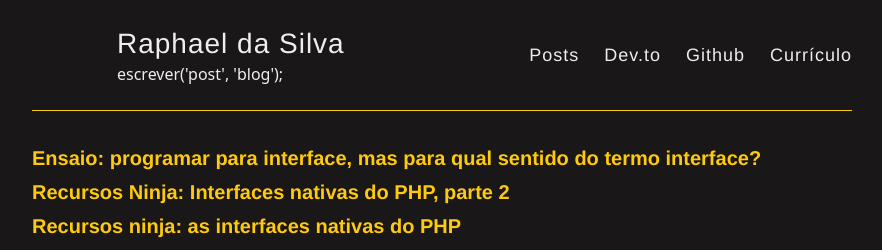
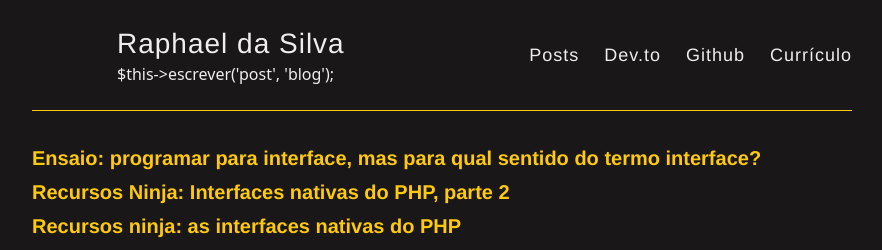
Before and after one commit to raphael-da-silva/raphael-da-silva.github.io, a Jekyll site: the page built from index.html, in a window 1280 px wide and 900 px high. Shown: the top 250 px of the window, without its empty margins (198-1080 px from the left). Built offline with Jekyll 4.4.1, drawn with Linux system fonts in a browser that asks for light colours; nearby versions of some CDN libraries.

Commit message:
Update _config.yml

```diff
--- a/_config.yml
+++ b/_config.yml
@@ -3,7 +3,7 @@
 name: Raphael da Silva
 
 # Short bio or description (displayed in the header)
-description: escrever('post', 'blog');
+description: $this->escrever('post', 'blog');
 
 # URL of your avatar or profile pic (you could use your GitHub profile pic)
 # avatar:
```
